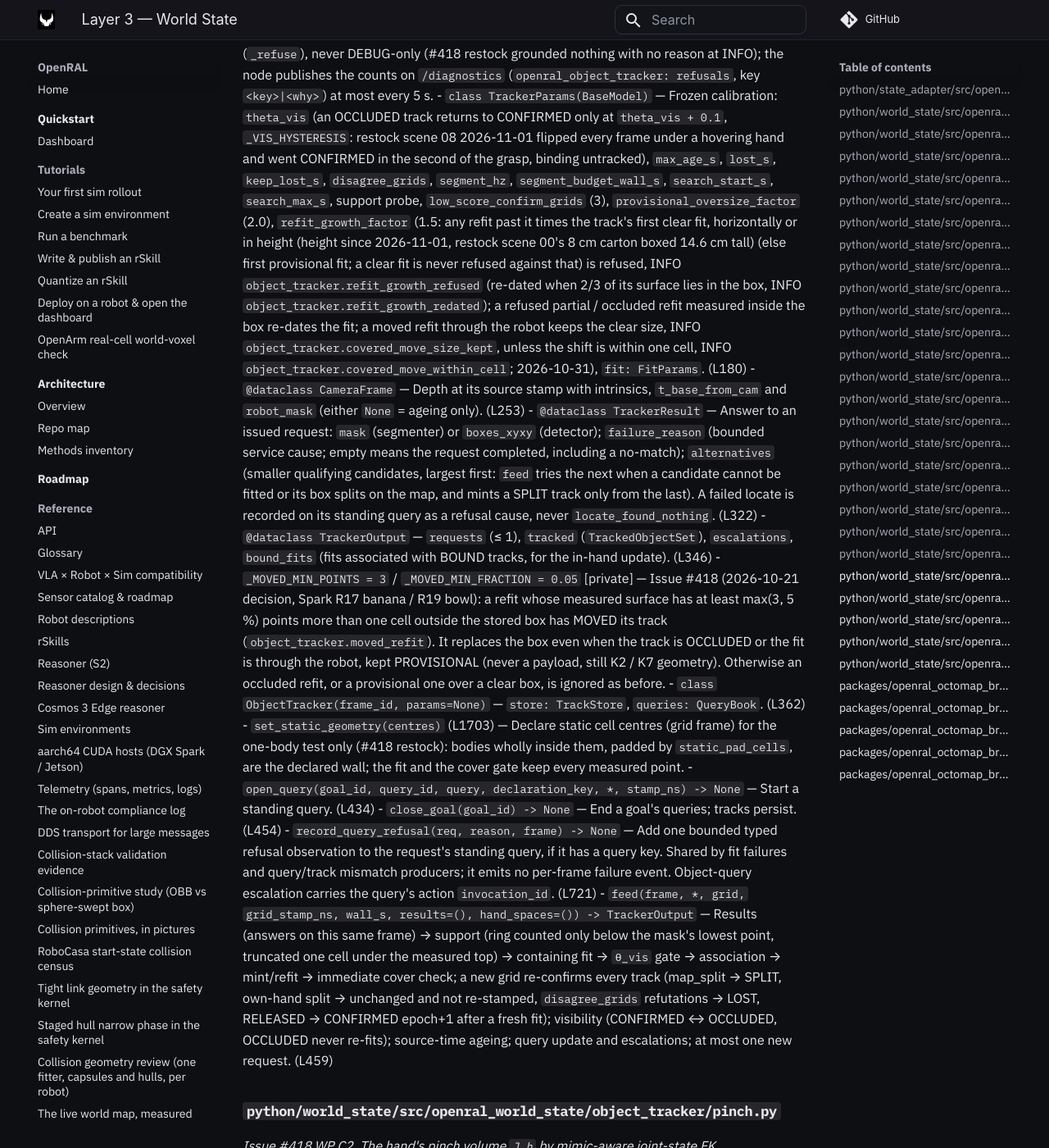
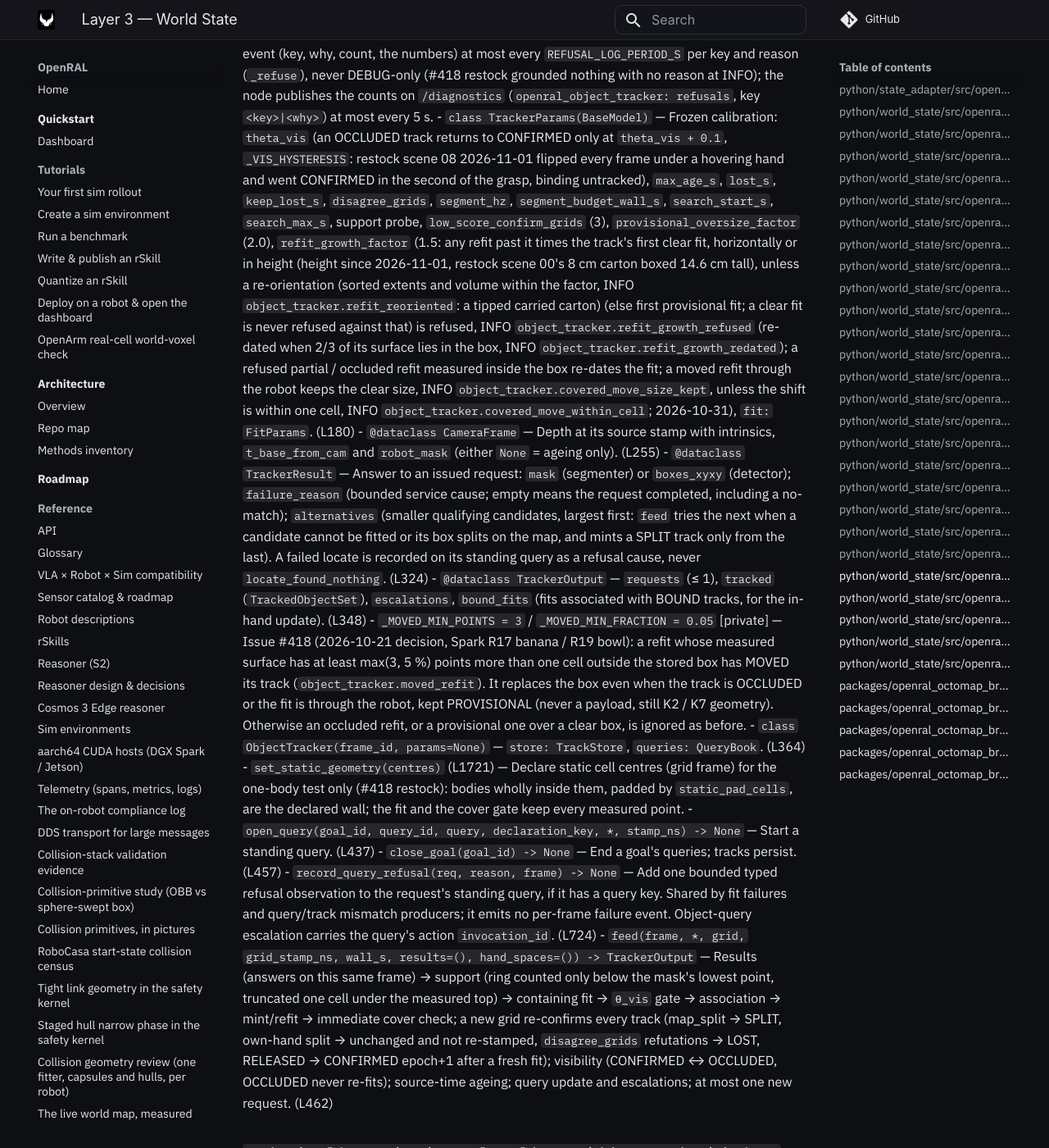
Before and after one commit to OpenRAL/openral, an MkDocs documentation site: the page built from docs/methods/03-world-state.md, in a window 1280 px wide and 1400 px high, scrolled down 20883 px. Shown: the whole window at 82% size. Built offline with MkDocs 1.6.1 and Material for MkDocs 9.7.7, drawn with Linux system fonts in a browser that asks for light colours; comment, search, counter and statistics services are not loaded; some of the changed text lies outside the part shown.

Commit message:
fix(world-state): a tipped carried box is not growth; the source clock keeps a running minimum
The refit growth gate compared a refit's longer horizontal extent and its
height each against the first clear fit, so a carried 6 x 6 x 11 cm carton
tipped 90 degrees (11 cm across) was refused every frame while the upright
box kept being re-dated and the protruding part went unmodelled. A refit
whose sorted extents and volume stay within refit_growth_factor of the first
fit's is now admitted as a re-orientation (INFO object_tracker.refit_reoriented);
a spill onto a neighbour or the support adds volume and is still refused.

SourceClock.source_at scanned every offset in its 10 s window per call
(~7,500 entries at 750 Hz joint states, under the GIL on the executor). It now
keeps a monotonic min-deque in observe, O(1) amortised, same answers.

Co-Authored-By: Claude Opus 5.5 <noreply@anthropic.com>
Claude-Session: https://claude.ai/code/session_01NavzwXV9hE4iZoxXfik86v
Signed-off-by: Adrian <adrianllopart@gmail.com>

```diff
--- a/docs/methods/03-world-state.md
+++ b/docs/methods/03-world-state.md
@@ -262,24 +262,24 @@ _`ObjectTracker` — steps 0-7 per depth frame; pure (no ROS, no clock read)._
 - `duplicate_of(box, tracks) -> tuple[str, float] | None` (L134) — The live (not LOST / RELEASED) track whose box the new fit's box overlaps at 3D AABB IoU >= 0.5 (`_DUPLICATE_MINT_IOU`, via `aabb_iou_3d`), and that IoU. `_apply_mask` refuses such a mint for a CONTEXT-role query only (a target / destination query refused would never resolve) (INFO `object_tracker.refused` why=`duplicate_of_track`); and every accepted TARGET / DESTINATION fit retires (LOST) a non-BOUND CONTEXT track it boxes at that IoU (INFO `object_tracker.context_duplicate_retired`; bench_dup_05: a generic track minted over a LOST target blocked its re-grounding): association is same-label only, so a generic query ("carton") fitted over a named target minted a second track on it (restock bench_fix_08, IoU ~0.85; inflated neighbours 7 cm apart ~0.25).
 - `provisional_oversize(extent_m, prior_m, factor) -> bool` (L170) — Issue #418 (OT-6 / OT-14 amendment): a PROVISIONAL refit of a known track whose longer horizontal extent exceeds `factor` (`TrackerParams.provisional_oversize_factor`, default 2.0) times the largest extent a CLEAR fit of that track or of a clear CONFIRMED same-label track has shown (`ObjectTracker._extent_prior`) is refused in `_refuse_refit` and the previous box kept, unless the fit moved (a moved fit replaces the box it left) (INFO `object_tracker.provisional_oversize`); clear fits and labels with no clear evidence are never blocked. r16po_on1: half 0.096 x 0.167 refit of a 5.8 cm orange through the arm's occluder band.
 - `PRIOR_MARGIN_M = 0.05` (L116) — Margin a released match's box is grown by as its query's seed: down onto the support it fell to, and around where it rolled (Spark R242-R261). *Calibration point.*
-- `LOW_PROMPT_SCORE = 0.3` (L302) — Issue #418: a track grounded from a locator box scored under this needs `TrackerParams.low_score_confirm_grids` (3) consecutive confirming grids (distinct stamps; a refuting grid restarts the run) before CONFIRMED, then logs `object_tracker.low_score_prompt_confirmed` (object, label, score, grids) at INFO. The tracker asks its locator down to `TrackerParams.locate_min_score` (0.15; `TrackerRequest.min_score` → `LocateInView.min_score`): a box is only a prompt (SAM, the containing fit and map confirmation filter it); restock cartons scored 0.15-0.29 under OmDet's own 0.30. `TrackerResult.box_scores` / `TrackerRequest.prompt_score` carry the score.
-- `VIEW_WINDOW_S = 0.5` (L293) — Source seconds within which one track's fits from different depth cameras are combined: a refit from camera B is passed with the other cameras' newest clear fits no older than this to `intersect_views` (this fit primary), and the track takes its `fit_kind` (`MULTI_VIEW_CONE` when a second view contributed, else `SILHOUETTE_CONE`); provisional fits neither contribute nor are intersected (`ObjectTracker._combine_views`).
-- `ROBOT_BOX_FRACTION = 0.5` (L298) — A detector box more than this fraction ROBOT pixels is re-prompted (below).
-- `ROBOT_BOX_NEGATIVES = 3` (L300) — Issue #418 (PickOrange orange_3 under the open jaw: the locator boxed the arm as "orange" and SAM segmented the arm): a detector box more than half ROBOT pixels is re-prompted (`ObjectTracker._robot_box_reprompt`) with a positive point on the free pixels in the box that stand above the support -- the connected region lying most beside the robot (`_most_hidden`), at its pixel nearest its centroid -- and negative points on the robot (`TrackerRequest.negative_uv`, sent as `SegmentInView.negative_points`), the box kept as the mask's bound. Logged `object_tracker.robot_box_reprompt`. The fit then goes through the robot (PROVISIONAL) and needs only `TrackerParams.theta_vis_provisional` (0.25) of the object visible, not `theta_vis` (0.5). A served re-prompt clears its pending box; a resolved count-all query that keeps detecting logs `object_tracker.count_all_research` (at most every 5 s).
-- `LOCATE_ROI_PAD = 0.25` (L296) — A locate's crop: the projected search region grown by this fraction of its size on every side. The region is the query's seed, else `ObjectTracker.search_region` (the active grasp declaration's `workspace_box`, set by `ObjectTrackerSession.on_grasp_declaration`); none = the whole frame (`ObjectTracker._locate_roi`). #418 restock: the whole 1920×1080 head frame squashed to omdet's 640×640 left a carton ~40 px and `found` in ~24 % of locates.
-- `REFUSAL_LOG_PERIOD_S = 5.0` (L290) — Source seconds between INFO reports of one `(key, reason)` refusal.
+- `LOW_PROMPT_SCORE = 0.3` (L304) — Issue #418: a track grounded from a locator box scored under this needs `TrackerParams.low_score_confirm_grids` (3) consecutive confirming grids (distinct stamps; a refuting grid restarts the run) before CONFIRMED, then logs `object_tracker.low_score_prompt_confirmed` (object, label, score, grids) at INFO. The tracker asks its locator down to `TrackerParams.locate_min_score` (0.15; `TrackerRequest.min_score` → `LocateInView.min_score`): a box is only a prompt (SAM, the containing fit and map confirmation filter it); restock cartons scored 0.15-0.29 under OmDet's own 0.30. `TrackerResult.box_scores` / `TrackerRequest.prompt_score` carry the score.
+- `VIEW_WINDOW_S = 0.5` (L295) — Source seconds within which one track's fits from different depth cameras are combined: a refit from camera B is passed with the other cameras' newest clear fits no older than this to `intersect_views` (this fit primary), and the track takes its `fit_kind` (`MULTI_VIEW_CONE` when a second view contributed, else `SILHOUETTE_CONE`); provisional fits neither contribute nor are intersected (`ObjectTracker._combine_views`).
+- `ROBOT_BOX_FRACTION = 0.5` (L300) — A detector box more than this fraction ROBOT pixels is re-prompted (below).
+- `ROBOT_BOX_NEGATIVES = 3` (L302) — Issue #418 (PickOrange orange_3 under the open jaw: the locator boxed the arm as "orange" and SAM segmented the arm): a detector box more than half ROBOT pixels is re-prompted (`ObjectTracker._robot_box_reprompt`) with a positive point on the free pixels in the box that stand above the support -- the connected region lying most beside the robot (`_most_hidden`), at its pixel nearest its centroid -- and negative points on the robot (`TrackerRequest.negative_uv`, sent as `SegmentInView.negative_points`), the box kept as the mask's bound. Logged `object_tracker.robot_box_reprompt`. The fit then goes through the robot (PROVISIONAL) and needs only `TrackerParams.theta_vis_provisional` (0.25) of the object visible, not `theta_vis` (0.5). A served re-prompt clears its pending box; a resolved count-all query that keeps detecting logs `object_tracker.count_all_research` (at most every 5 s).
+- `LOCATE_ROI_PAD = 0.25` (L298) — A locate's crop: the projected search region grown by this fraction of its size on every side. The region is the query's seed, else `ObjectTracker.search_region` (the active grasp declaration's `workspace_box`, set by `ObjectTrackerSession.on_grasp_declaration`); none = the whole frame (`ObjectTracker._locate_roi`). #418 restock: the whole 1920×1080 head frame squashed to omdet's 640×640 left a carton ~40 px and `found` in ~24 % of locates.
+- `REFUSAL_LOG_PERIOD_S = 5.0` (L292) — Source seconds between INFO reports of one `(key, reason)` refusal.
 - `ObjectTracker.refusal_counts: Counter[tuple[str, str]]` — Every refusal by `(key, reason)`: `<label>@<camera>` for a fit (`too_few_points`, `half_extent_cap` before the support scan when the mask's axis span exceeds 4 × `GraspDeclaration.MAX_HALF_EXTENT_M` (no capped box holds it; Isaac R89/R94: whole-table masks cost ~2 s of the scan each), `no_support`, the fit's own refusal, `occluded`, `candidate_split`, `locate_found_nothing`, `no_mask`, `no_grid`), `camera:<name>` for a frame (`no_camera_pose`, `no_robot_mask`). Each is reported as an INFO `object_tracker.refused` event (key, why, count, the numbers) at most every `REFUSAL_LOG_PERIOD_S` per key and reason (`_refuse`), never DEBUG-only (#418 restock grounded nothing with no reason at INFO); the node publishes the counts on `/diagnostics` (`openral_object_tracker: refusals`, key `<key>|<why>`) at most every 5 s.
-- `class TrackerParams(BaseModel)` — Frozen calibration: `theta_vis` (an OCCLUDED track returns to CONFIRMED only at `theta_vis + 0.1`, `_VIS_HYSTERESIS`: restock scene 08 2026-11-01 flipped every frame under a hovering hand and went CONFIRMED in the second of the grasp, binding untracked), `max_age_s`, `lost_s`, `keep_lost_s`, `disagree_grids`, `segment_hz`, `segment_budget_wall_s`, `search_start_s`, `search_max_s`, support probe, `low_score_confirm_grids` (3), `provisional_oversize_factor` (2.0), `refit_growth_factor` (1.5: any refit past it times the track's first clear fit, horizontally or in height (height since 2026-11-01, restock scene 00's 8 cm carton boxed 14.6 cm tall) (else first provisional fit; a clear fit is never refused against that) is refused, INFO `object_tracker.refit_growth_refused` (re-dated when 2/3 of its surface lies in the box, INFO `object_tracker.refit_growth_redated`); a refused partial / occluded refit measured inside the box re-dates the fit; a moved refit through the robot keeps the clear size, INFO `object_tracker.covered_move_size_kept`, unless the shift is within one cell, INFO `object_tracker.covered_move_within_cell`; 2026-10-31), `fit: FitParams`. (L180)
-- `@dataclass CameraFrame` — Depth at its source stamp with intrinsics, `t_base_from_cam` and `robot_mask` (either `None` = ageing only). (L253)
-- `@dataclass TrackerResult` — Answer to an issued request: `mask` (segmenter) or `boxes_xyxy` (detector); `failure_reason` (bounded service cause; empty means the request completed, including a no-match); `alternatives` (smaller qualifying candidates, largest first: `feed` tries the next when a candidate cannot be fitted or its box splits on the map, and mints a SPLIT track only from the last). A failed locate is recorded on its standing query as a refusal cause, never `locate_found_nothing`. (L322)
-- `@dataclass TrackerOutput` — `requests` (≤ 1), `tracked` (`TrackedObjectSet`), `escalations`, `bound_fits` (fits associated with BOUND tracks, for the in-hand update). (L346)
+- `class TrackerParams(BaseModel)` — Frozen calibration: `theta_vis` (an OCCLUDED track returns to CONFIRMED only at `theta_vis + 0.1`, `_VIS_HYSTERESIS`: restock scene 08 2026-11-01 flipped every frame under a hovering hand and went CONFIRMED in the second of the grasp, binding untracked), `max_age_s`, `lost_s`, `keep_lost_s`, `disagree_grids`, `segment_hz`, `segment_budget_wall_s`, `search_start_s`, `search_max_s`, support probe, `low_score_confirm_grids` (3), `provisional_oversize_factor` (2.0), `refit_growth_factor` (1.5: any refit past it times the track's first clear fit, horizontally or in height (height since 2026-11-01, restock scene 00's 8 cm carton boxed 14.6 cm tall), unless a re-orientation (sorted extents and volume within the factor, INFO `object_tracker.refit_reoriented`: a tipped carried carton) (else first provisional fit; a clear fit is never refused against that) is refused, INFO `object_tracker.refit_growth_refused` (re-dated when 2/3 of its surface lies in the box, INFO `object_tracker.refit_growth_redated`); a refused partial / occluded refit measured inside the box re-dates the fit; a moved refit through the robot keeps the clear size, INFO `object_tracker.covered_move_size_kept`, unless the shift is within one cell, INFO `object_tracker.covered_move_within_cell`; 2026-10-31), `fit: FitParams`. (L180)
+- `@dataclass CameraFrame` — Depth at its source stamp with intrinsics, `t_base_from_cam` and `robot_mask` (either `None` = ageing only). (L255)
+- `@dataclass TrackerResult` — Answer to an issued request: `mask` (segmenter) or `boxes_xyxy` (detector); `failure_reason` (bounded service cause; empty means the request completed, including a no-match); `alternatives` (smaller qualifying candidates, largest first: `feed` tries the next when a candidate cannot be fitted or its box splits on the map, and mints a SPLIT track only from the last). A failed locate is recorded on its standing query as a refusal cause, never `locate_found_nothing`. (L324)
+- `@dataclass TrackerOutput` — `requests` (≤ 1), `tracked` (`TrackedObjectSet`), `escalations`, `bound_fits` (fits associated with BOUND tracks, for the in-hand update). (L348)
 - `_MOVED_MIN_POINTS = 3` / `_MOVED_MIN_FRACTION = 0.05` [private] — Issue #418 (2026-10-21 decision, Spark R17 banana / R19 bowl): a refit whose measured surface has at least max(3, 5 %) points more than one cell outside the stored box has MOVED its track (`object_tracker.moved_refit`). It replaces the box even when the track is OCCLUDED or the fit is through the robot, kept PROVISIONAL (never a payload, still K2 / K7 geometry). Otherwise an occluded refit, or a provisional one over a clear box, is ignored as before.
-- `class ObjectTracker(frame_id, params=None)` — `store: TrackStore`, `queries: QueryBook`. (L362)
-  - `set_static_geometry(centres)` (L1703) — Declare static cell centres (grid frame) for the one-body test only (#418 restock): bodies wholly inside them, padded by `static_pad_cells`, are the declared wall; the fit and the cover gate keep every measured point.
-  - `open_query(goal_id, query_id, query, declaration_key, *, stamp_ns) -> None` — Start a standing query. (L434)
-  - `close_goal(goal_id) -> None` — End a goal's queries; tracks persist. (L454)
-  - `record_query_refusal(req, reason, frame) -> None` — Add one bounded typed refusal observation to the request's standing query, if it has a query key. Shared by fit failures and query/track mismatch producers; it emits no per-frame failure event. Object-query escalation carries the query's action `invocation_id`. (L721)
-  - `feed(frame, *, grid, grid_stamp_ns, wall_s, results=(), hand_spaces=()) -> TrackerOutput` — Results (answers on this same frame) → support (ring counted only below the mask's lowest point, truncated one cell under the measured top) → containing fit → `θ_vis` gate → association → mint/refit → immediate cover check; a new grid re-confirms every track (map_split → SPLIT, own-hand split → unchanged and not re-stamped, `disagree_grids` refutations → LOST, RELEASED → CONFIRMED epoch+1 after a fresh fit); visibility (CONFIRMED ↔ OCCLUDED, OCCLUDED never re-fits); source-time ageing; query update and escalations; at most one new request. (L459)
+- `class ObjectTracker(frame_id, params=None)` — `store: TrackStore`, `queries: QueryBook`. (L364)
+  - `set_static_geometry(centres)` (L1721) — Declare static cell centres (grid frame) for the one-body test only (#418 restock): bodies wholly inside them, padded by `static_pad_cells`, are the declared wall; the fit and the cover gate keep every measured point.
+  - `open_query(goal_id, query_id, query, declaration_key, *, stamp_ns) -> None` — Start a standing query. (L437)
+  - `close_goal(goal_id) -> None` — End a goal's queries; tracks persist. (L457)
+  - `record_query_refusal(req, reason, frame) -> None` — Add one bounded typed refusal observation to the request's standing query, if it has a query key. Shared by fit failures and query/track mismatch producers; it emits no per-frame failure event. Object-query escalation carries the query's action `invocation_id`. (L724)
+  - `feed(frame, *, grid, grid_stamp_ns, wall_s, results=(), hand_spaces=()) -> TrackerOutput` — Results (answers on this same frame) → support (ring counted only below the mask's lowest point, truncated one cell under the measured top) → containing fit → `θ_vis` gate → association → mint/refit → immediate cover check; a new grid re-confirms every track (map_split → SPLIT, own-hand split → unchanged and not re-stamped, `disagree_grids` refutations → LOST, RELEASED → CONFIRMED epoch+1 after a fresh fit); visibility (CONFIRMED ↔ OCCLUDED, OCCLUDED never re-fits); source-time ageing; query update and escalations; at most one new request. (L462)
 
 ### `python/world_state/src/openral_world_state/object_tracker/pinch.py`
 _Issue #418 WP C2. The hand's pinch volume `J_h` by mimic-aware joint-state FK (`openral_core.kinematics`), pure numpy over the manifest, no HAL import._
```
Also changed, not shown: other parts of docs/methods/03-world-state.md (+3 -3 lines), python/world_state/README.md (+3 -1 lines), 4 other files.
